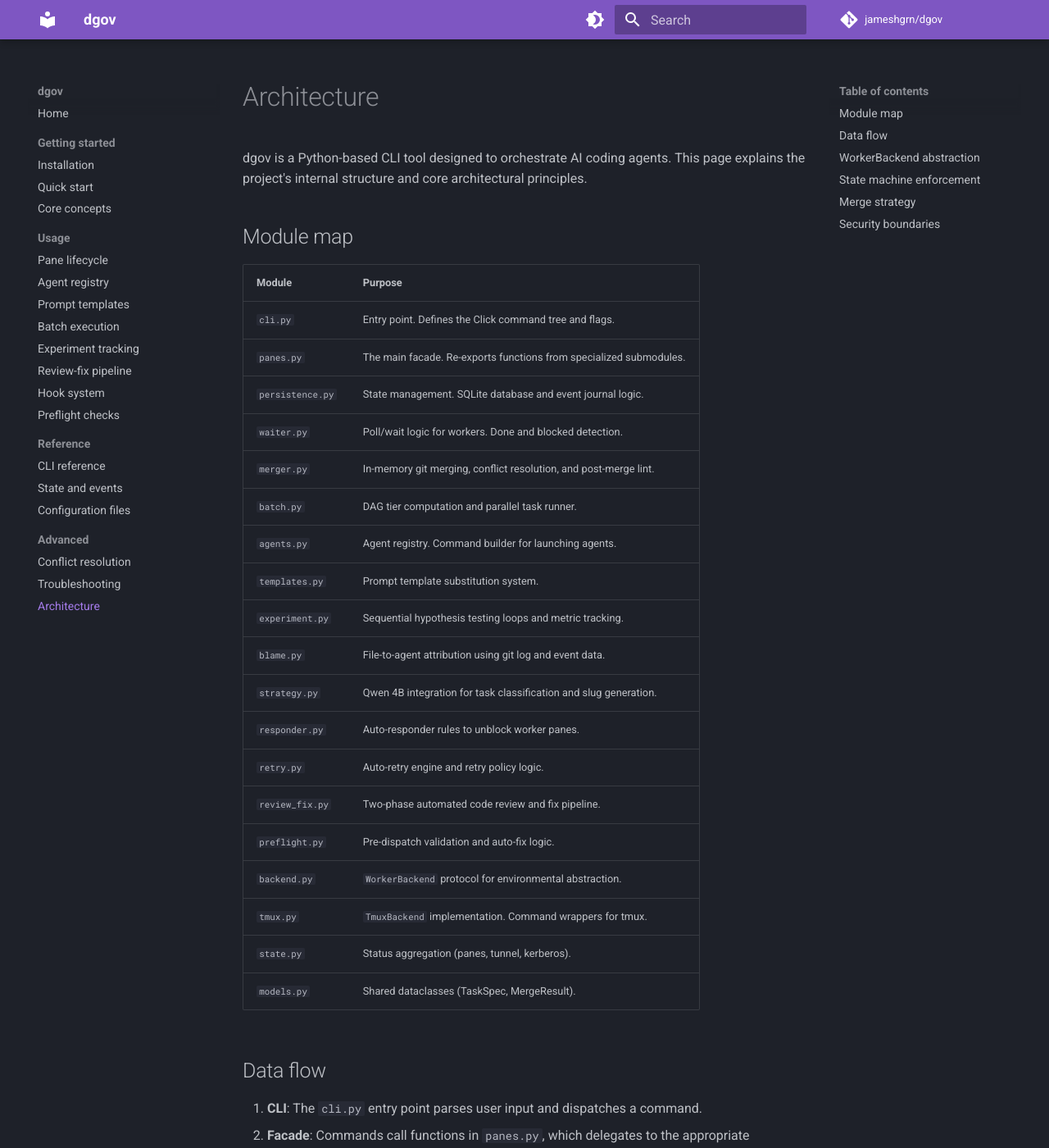
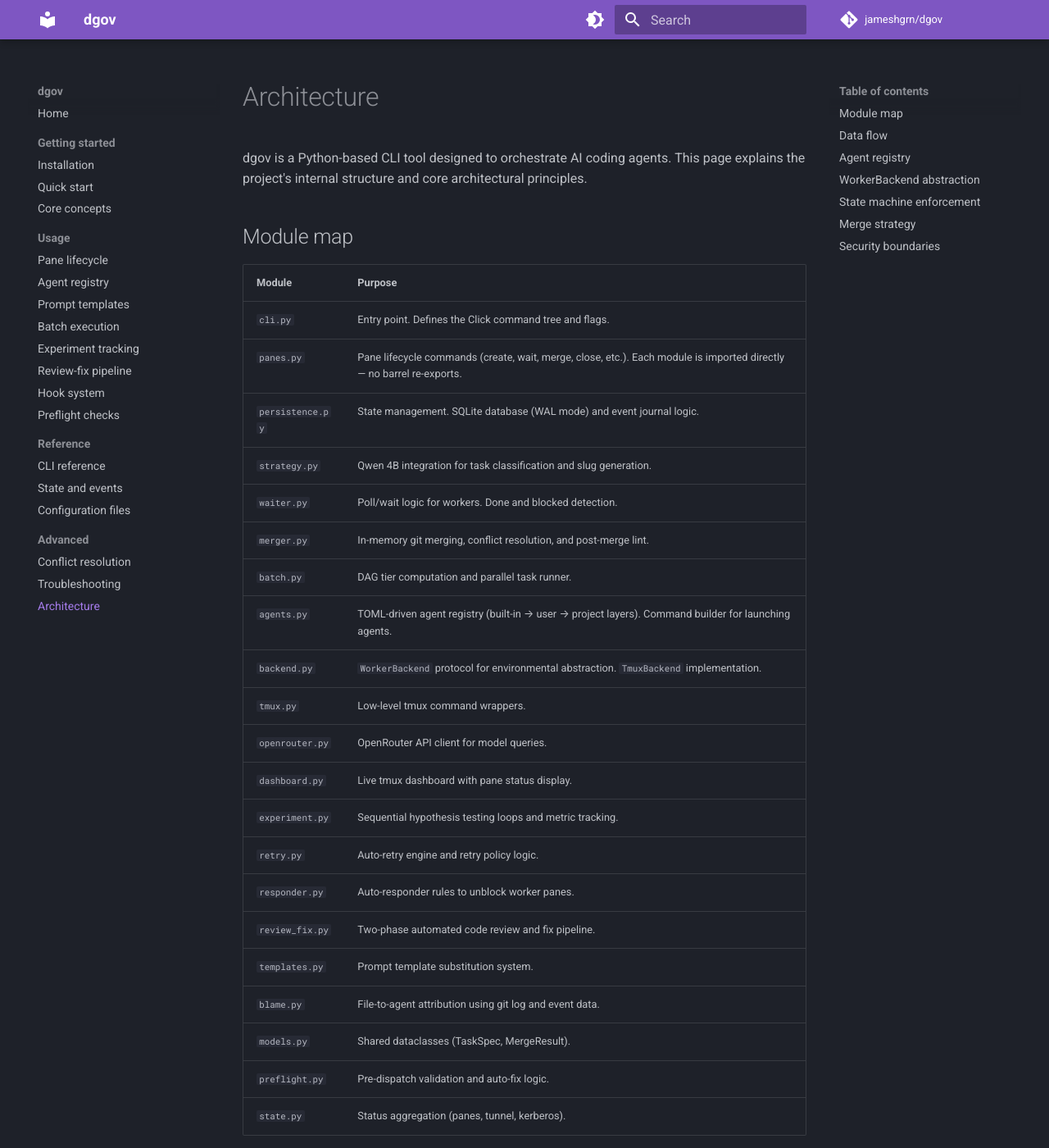
Before and after one commit to jameshgrn/dgov, an MkDocs documentation site: the page built from docs/architecture.md, in a window 1280 px wide and 1400 px high. Shown: the whole window at 82% size. Built offline with MkDocs 1.6.1 and Material for MkDocs 9.7.7, drawn with Linux system fonts in a browser that asks for light colours; comment, search, counter and statistics services are not loaded; some of the changed text lies outside the part shown.

Commit message:
Update architecture and state docs for SQLite-only backend

```diff
--- a/docs/architecture.md
+++ b/docs/architecture.md
@@ -7,31 +7,43 @@ dgov is a Python-based CLI tool designed to orchestrate AI coding agents. This p
 | Module | Purpose |
 |--------|---------|
 | `cli.py` | Entry point. Defines the Click command tree and flags. |
-| `panes.py` | The main facade. Re-exports functions from specialized submodules. |
-| `persistence.py` | State management. SQLite database and event journal logic. |
+| `panes.py` | Pane lifecycle commands (create, wait, merge, close, etc.). Each module is imported directly — no barrel re-exports. |
+| `persistence.py` | State management. SQLite database (WAL mode) and event journal logic. |
+| `strategy.py` | Qwen 4B integration for task classification and slug generation. |
 | `waiter.py` | Poll/wait logic for workers. Done and blocked detection. |
 | `merger.py` | In-memory git merging, conflict resolution, and post-merge lint. |
 | `batch.py` | DAG tier computation and parallel task runner. |
-| `agents.py` | Agent registry. Command builder for launching agents. |
+| `agents.py` | TOML-driven agent registry (built-in → user → project layers). Command builder for launching agents. |
+| `backend.py` | `WorkerBackend` protocol for environmental abstraction. `TmuxBackend` implementation. |
+| `tmux.py` | Low-level tmux command wrappers. |
+| `openrouter.py` | OpenRouter API client for model queries. |
+| `dashboard.py` | Live tmux dashboard with pane status display. |
+| `experiment.py` | Sequential hypothesis testing loops and metric tracking. |
+| `retry.py` | Auto-retry engine and retry policy logic. |
+| `responder.py` | Auto-responder rules to unblock worker panes. |
+| `review_fix.py` | Two-phase automated code review and fix pipeline. |
 | `templates.py` | Prompt template substitution system. |
-| `experiment.py` | Sequential hypothesis testing loops and metric tracking. |
 | `blame.py` | File-to-agent attribution using git log and event data. |
-| `strategy.py` | Qwen 4B integration for task classification and slug generation. |
-| `responder.py` | Auto-responder rules to unblock worker panes. |
-| `retry.py` | Auto-retry engine and retry policy logic. |
-| `review_fix.py` | Two-phase automated code review and fix pipeline. |
+| `models.py` | Shared dataclasses (TaskSpec, MergeResult). |
 | `preflight.py` | Pre-dispatch validation and auto-fix logic. |
-| `backend.py` | `WorkerBackend` protocol for environmental abstraction. |
-| `tmux.py` | `TmuxBackend` implementation. Command wrappers for tmux. |
 | `state.py` | Status aggregation (panes, tunnel, kerberos). |
-| `models.py` | Shared dataclasses (TaskSpec, MergeResult). |
 
 ## Data flow
 
 1. **CLI**: The `cli.py` entry point parses user input and dispatches a command.
-2. **Facade**: Commands call functions in `panes.py`, which delegates to the appropriate specialized module.
-3. **Persistence**: Every action is recorded in `persistence.py`. This writes a record to `state.db` (for lifecycle tracking) and an event to `events.jsonl` (for auditing).
-4. **Backend**: Lifecycle operations (create, kill, capture) are handled by the `WorkerBackend` in `backend.py`. The default `TmuxBackend` translates these into tmux commands.
+2. **Routing**: Commands call functions in `panes.py`, which delegates to the appropriate specialized module.
+3. **Persistence**: Every action is recorded in `persistence.py`. This writes a record to `state.db` (SQLite with WAL mode for lifecycle tracking) and an event to `events.jsonl` (append-only, for auditing).
+4. **Backend**: Lifecycle operations (create, kill, capture) are handled by the `WorkerBackend` protocol in `backend.py`. The default `TmuxBackend` implementation translates these into tmux commands via `tmux.py`.
+
+## Agent registry
+
+The agent registry in `agents.py` is **TOML-driven** with a three-layer resolution system:
+
+1. **Built-in** — Ship defaults for public CLIs (claude, codex, gemini, pi, etc.).
+2. **User global** — `~/.dgov/agents.toml` for personal agent definitions and overrides.
+3. **Project-local** — `<project_root>/.dgov/agents.toml` for repository-specific agents.
+
+Each layer merges over the previous: new agent IDs are added, existing IDs get field-level overrides. Project-local config is a **security boundary** — it cannot define `health_check` or `health_fix` commands to prevent malicious repos from executing arbitrary shell code.
 
 ## WorkerBackend abstraction
 
```
Also changed, not shown: docs/state-and-events.md (+23 -2 lines).
